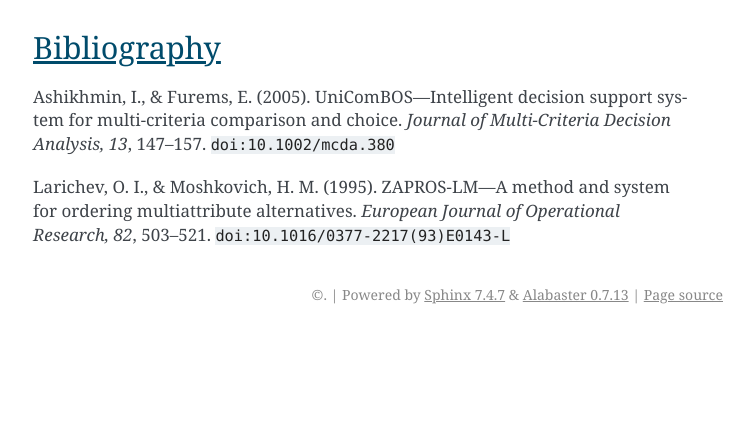
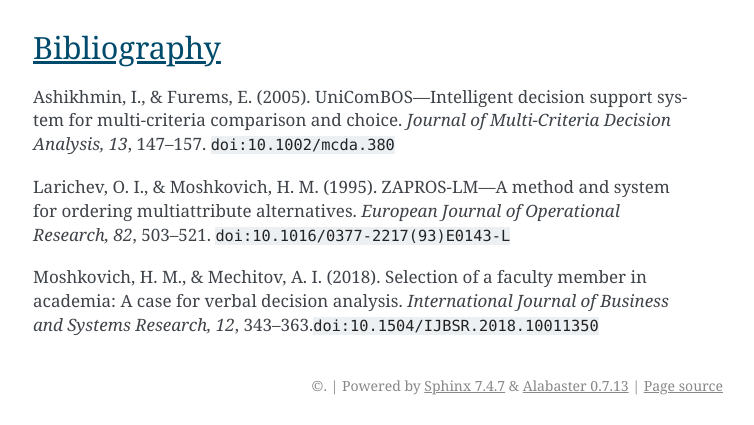
Before and after one commit to Kodiologist/Artiruno, a Sphinx documentation site: the page built from doc/index.rst, in a window 1280 px wide and 900 px high, scrolled down 3276 px, cut to the strip 475-900 px from the top of the window. Shown: the whole strip, without its empty margins (387-1141 px from the left). Built offline with Sphinx 7.4.7, drawn with Linux system fonts in a browser that asks for light colours; before the commit the page ends 4085 px from its top, so only the background shows below that.

Commit message:
Added a faculty-selection example.

```diff
--- a/doc/index.rst
+++ b/doc/index.rst
@@ -82,3 +82,5 @@ Bibliography
     <p>Ashikhmin, I., & Furems, E. (2005). UniComBOS—Intelligent decision support system for multi-criteria comparison and choice. <i>Journal of Multi-Criteria Decision Analysis, 13</i>, 147–157. <code>doi:10.1002/mcda.380</code>
 
     <p>Larichev, O. I., & Moshkovich, H. M. (1995). ZAPROS-LM—A method and system for ordering multiattribute alternatives. <i>European Journal of Operational Research, 82</i>, 503–521. <code>doi:10.1016/0377-2217(93)E0143-L</code>
+
+    <p>Moshkovich, H. M., & Mechitov, A. I. (2018). Selection of a faculty member in academia: A case for verbal decision analysis. <i>International Journal of Business and Systems Research, 12</i>, 343–363.<code>doi:10.1504/IJBSR.2018.10011350</code>
```
Also changed, not shown: 1 other file.
